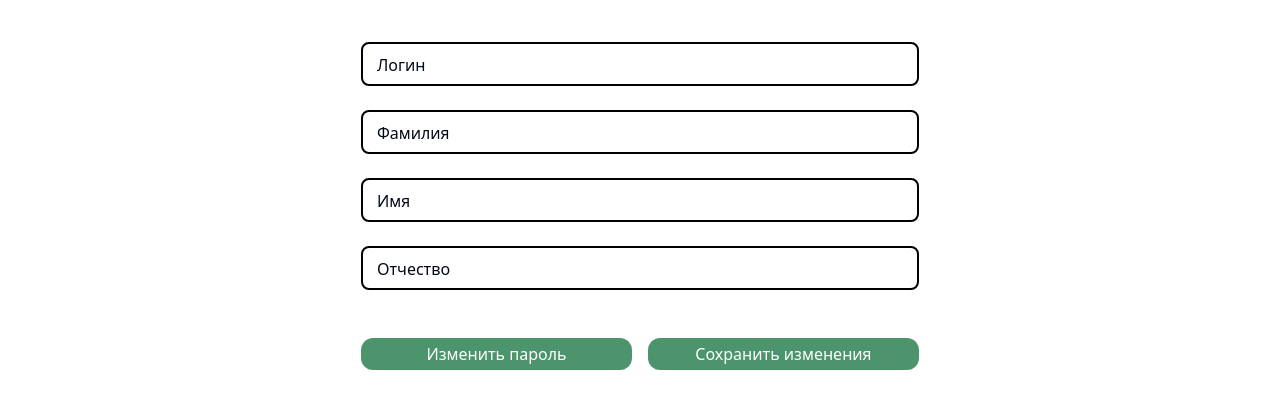
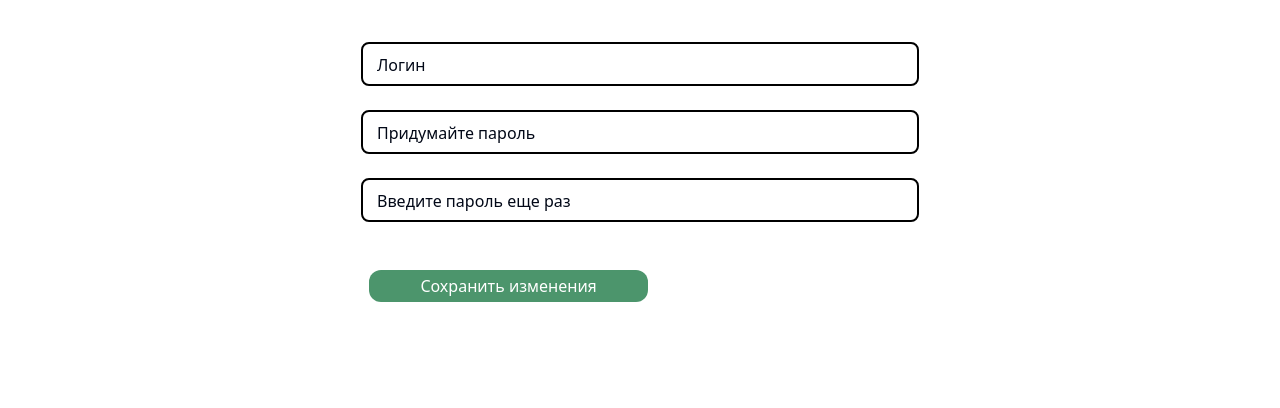
Before and after one commit to aeroserg/trashhold-registrator, a plain HTML site: page forms/change-password-form.html in a window 1280 px wide. Shown: the part 166-574 px from the top of the page. Drawn offline with Linux system fonts and the light colour scheme.

Commit message:
feat: form for change user pass added

```diff
--- a/changeUserPassword.js
+++ b/changeUserPassword.js
@@ -1,25 +1,17 @@
 $(document).ready(() => {
     const changePasswordButton = $('#changePassword');
-    const saveChangedUserDataForm = $('#saveChangedUserData');
+    const saveChangedUserDataForm = $('#saveChangedUserPassword');
 
     const userName = $('#userLoginForm').val();
-    // const userPassword = $('#userPasswordForm').val();
-    const userFirstName = $('#userFirstNameForm').val();
-    const userLastName = $('#userLastNameForm').val();
-    const userPatronymicName = $('#userPatronymicName').val();
+    const userFirstPass = $('#userFirstPassword').val();
+    const userSecondPass = $('#userSecondPassword').val();
+
     saveChangedUserDataForm.on('submit', (e) =>{
         e.preventDefault()
-        let dataToPost = JSON.stringify({
-            name: userName,
-            lastName: userLastName,
-            firstName: userFirstName,
-            middleName: userPatronymicName
-        })
-        // fetch('api/v1/...', )....
-
-    })
-    changePasswordButton.on('click', (e) => {
-        e.preventDefault();
-        // location.href = '/jwkcfbjvevbfvubeuvbev что-то там надо вставить линк'
+        if(userFirstPass !== userSecondPass) {
+            alert('Пароли не совпадают!')
+            return;
+        }
+        // fetch(...)
     })
 })
--- a/forms/change-password-form.html
+++ b/forms/change-password-form.html
@@ -38,41 +38,26 @@
     </header>
     <!--КОНЕЦ МЕНЮ -->
     <div class="container-md my-1.5 md:my-10 ">
-        <form id="saveChangedUserData" method="post" class="login-form md:w-2/3 xl:w-1/2 md:max-w-[600px] w-full mx-auto md:my-10 my-3" enctype="application/x-www-form-urlencoded">
+        <form id="saveChangedUserPassword" method="post" class="login-form md:w-2/3 xl:w-1/2 md:max-w-[600px] w-full mx-auto md:my-10 my-3" enctype="application/x-www-form-urlencoded">
             <div class="md:text-4xl text-2xl mb-5 text-center">Ваши данные</div>
             <div class="form-row my-2">
-                  <!-- паттерн можно убрать нахуй, это для пафоса жесткого, в cлуаче pattern="[a-z0-9._%+-]+@[a-z0-9.-]+\.[a-z]{2,7}$" он для email, можно поставить на любую длинну pattern="^.{1,150}$"-->
+                  <!-- паттерн можно убрать  , в cлуаче pattern="[a-z0-9._%+-]+@[a-z0-9.-]+\.[a-z]{2,7}$" он для email, можно поставить на любую длинну pattern="^.{1,150}$"-->
                 <input class="w-full block" type="text" name="userLoginForm" id="userLoginForm" required>
                 <label for="userLoginForm">Логин</label>
             </div>
             <div class="form-row mt-4">
-                <!-- паттерн можно убрать нахуй, это для пафоса жесткого, в cлуаче pattern="[a-z0-9._%+-]+@[a-z0-9.-]+\.[a-z]{2,7}$" он для email, можно поставить на любую длинну pattern="^.{1,150}$"-->
-                <input class="w-full block" type="text" name="userLastNameForm" id="userLastNameForm" required>
-                <label for="userLastNameForm">Фамилия</label>
+                <!-- паттерн можно убрать  , в cлуаче pattern="[a-z0-9._%+-]+@[a-z0-9.-]+\.[a-z]{2,7}$" он для email, можно поставить на любую длинну pattern="^.{1,150}$"-->
+                <input class="w-full block" type="password" name="userFirstPassword" id="userFirstPassword" required>
+                <label for="userFirstPassword">Придумайте пароль</label>
             </div>
             <div class="form-row mt-4">
-                <!-- паттерн можно убрать нахуй, это для пафоса жесткого, в cлуаче pattern="[a-z0-9._%+-]+@[a-z0-9.-]+\.[a-z]{2,7}$" он для email, можно поставить на любую длинну pattern="^.{1,150}$"-->
-                <input class="w-full block" type="text" name="userFirstNameForm" id="userFirstNameForm" required>
-                <label for="userFirstNameForm">Имя</label>
+                <!-- паттерн можно убрать  , в cлуаче pattern="[a-z0-9._%+-]+@[a-z0-9.-]+\.[a-z]{2,7}$" он для email, можно поставить на любую длинну pattern="^.{1,150}$"-->
+                <input class="w-full block" type="password" name="userSecondPassword" id="userSecondPassword" required>
+                <label for="userSecondPassword">Введите пароль еще раз</label>
             </div>
-            <div class="form-row mt-4">
-                <!-- паттерн можно убрать нахуй, это для пафоса жесткого, в cлуаче pattern="[a-z0-9._%+-]+@[a-z0-9.-]+\.[a-z]{2,7}$" он для email, можно поставить на любую длинну pattern="^.{1,150}$"-->
-                <input class="w-full block" type="text" name="userPatronymicForm" id="userPatronymicForm" required>
-                <label for="userPatronymicForm">Отчество</label>
-            </div>
-            <!-- <div class="form-row mt-4">
-                <input class="w-full block" type="password" name="userPasswordForm" id="userPasswordForm" required>
-                <label for="userLoginForm">Пароль</label>
-            </div> -->
-            <!-- <div class="form-row mt-4">
-                <textarea class="w-full block" required pattern=""></textarea>
-                <label for="userLoginForm">Эта textarea просто для примера, убрать если не нужна</label>
-            </div> -->
+
             <div class="mt-2 button-row flex flex-col md:flex-row mt-5">
-                <a class="md:!mt-0 block md:w-1/2 text-center rounded-xl py-2 md:!py-1 md:mx-auto bg-green text-white text-md md:text-md mb-1 md:!mb-0  md:me-2" href="#" id="changePassword" >Изменить пароль</a>
-
                 <button class="flex align-items-center justify-center px-1 py-2 md:!py-1  md:w-1/2 text-center rounded-xl md:mx-auto bg-green text-white text-md md:text-md mt-1 md:!mt-0  md:ml-2" >Сохранить изменения</button>
-
             </div>
         </form>
     </div>
```
Also changed, not shown: changeUserData.js (+16 -1 lines), forms/aprove-point-user.html (+1 -1 lines), forms/aprove-point-worker.html (+1 -1 lines), forms/change-user-data.html (+4 -4 lines), forms/login-form.html (+1 -1 lines), forms/registry-form.html (+4 -4 lines), forms/reject-point-user.html (+1 -1 lines), forms/reject-point-worker.html (+1 -1 lines).
